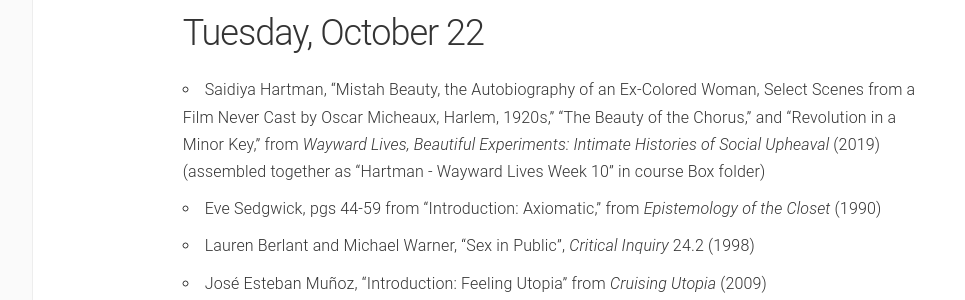
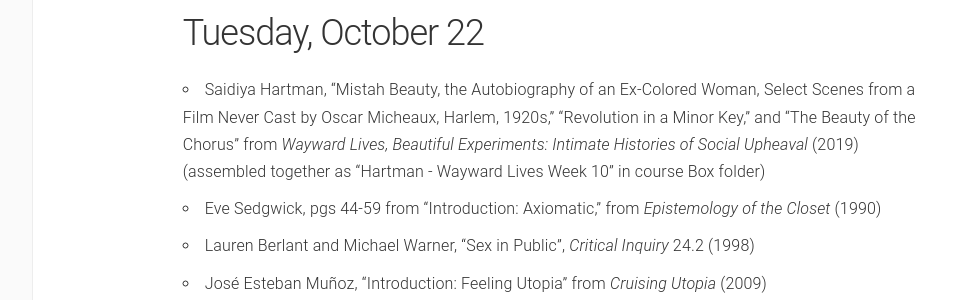
Before and after one commit to lcthomas/eng681f19, a Jekyll site: the page built from schedule.md, in a window 1280 px wide. Shown: the part 4231-4531 px from the top of the page, without its empty margins (180-1145 px from the left). Built offline with Jekyll 4.4.1, drawn with Linux system fonts in a browser that asks for light colours.

```diff
--- a/schedule.md
+++ b/schedule.md
@@ -97,7 +97,7 @@ navigation: 3
 
 ## Week 10: Queer Worlding
 ## Tuesday, October 22
-* Saidiya Hartman, "Mistah Beauty, the Autobiography of an Ex-Colored Woman, Select Scenes from a Film Never Cast by Oscar Micheaux, Harlem, 1920s," "The Beauty of the Chorus," and "Revolution in a Minor Key," from _Wayward Lives, Beautiful Experiments: Intimate Histories of Social Upheaval_ (2019) (assembled together as "Hartman - Wayward Lives Week 10" in course Box folder)
+* Saidiya Hartman, "Mistah Beauty, the Autobiography of an Ex-Colored Woman, Select Scenes from a Film Never Cast by Oscar Micheaux, Harlem, 1920s,"  "Revolution in a Minor Key," and "The Beauty of the Chorus" from _Wayward Lives, Beautiful Experiments: Intimate Histories of Social Upheaval_ (2019) (assembled together as "Hartman - Wayward Lives Week 10" in course Box folder)
 * Eve Sedgwick, pgs 44-59 from “Introduction: Axiomatic,” from _Epistemology of the Closet_ (1990)
 * Lauren Berlant and Michael Warner, "Sex in Public", _Critical Inquiry_ 24.2 (1998)
 * José Esteban Muñoz, "Introduction: Feeling Utopia" from _Cruising Utopia_ (2009)
```
